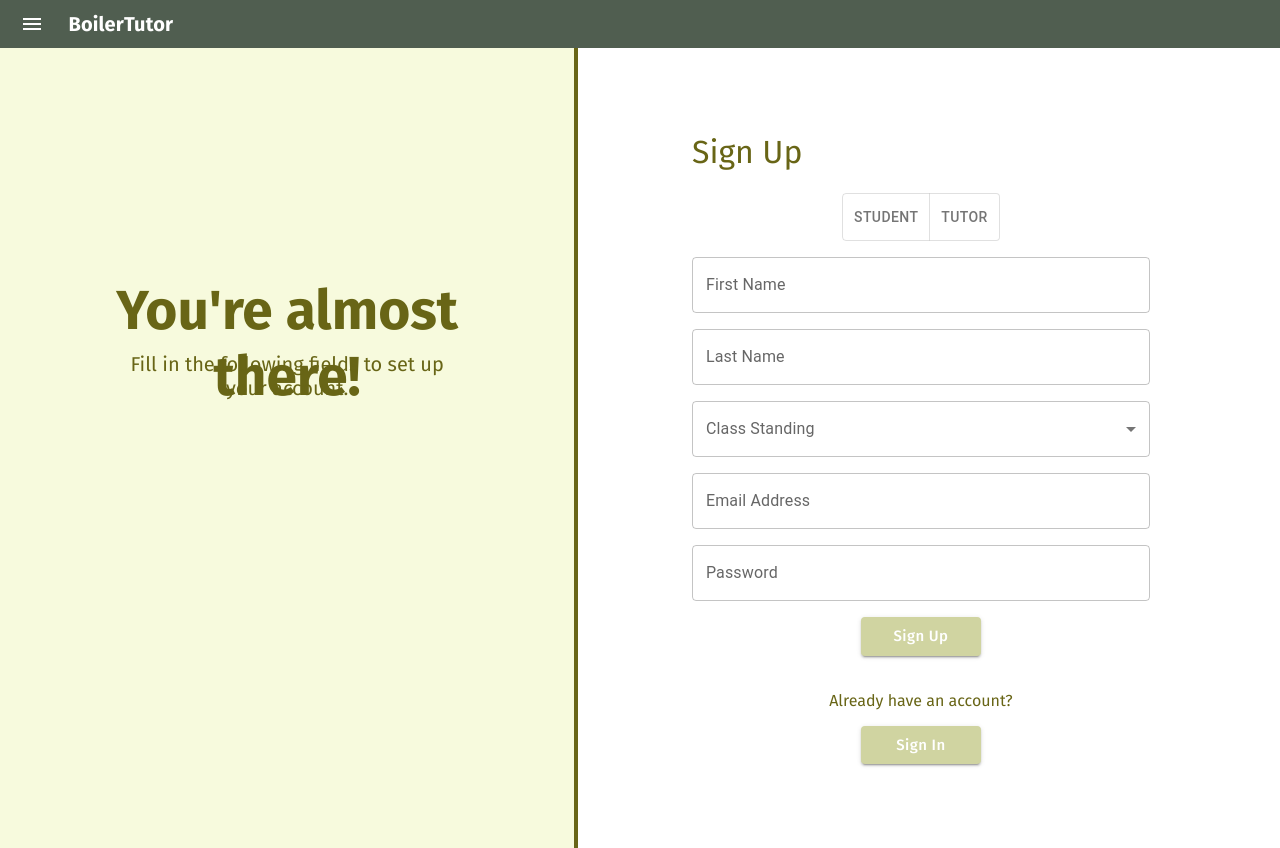
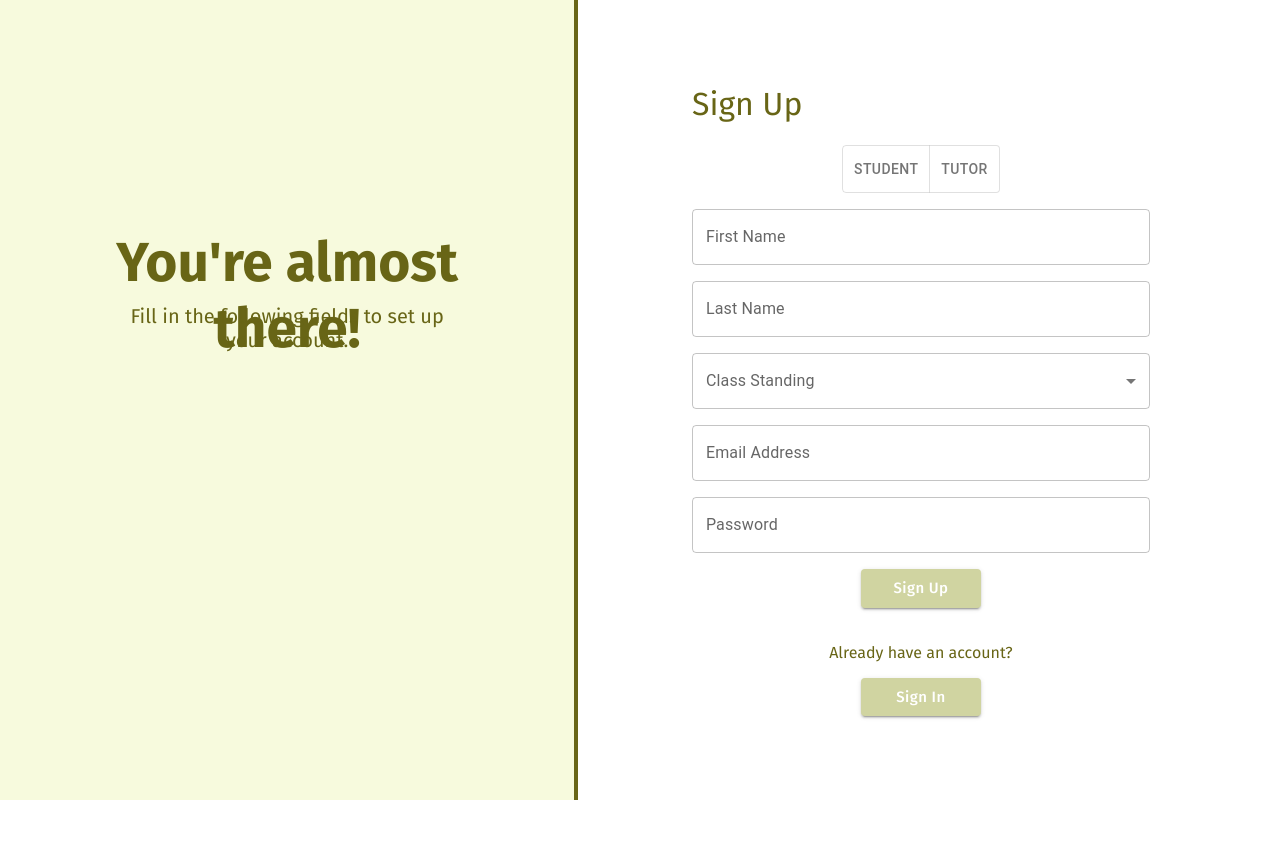
Before and after one commit to QAGCodes/BoilerTutor, a React (Create React App) app in the folder client/: page / in a window 1280 px wide. Shown: the top 848 px of the page. After the commit the page ends 800 px from the top, so only its background shows below. Built offline with nearby package versions, Linux system fonts and the light colour scheme.

Commit message:
nav bar only on required pages

```diff
--- a/client/src/App.js
+++ b/client/src/App.js
@@ -1,5 +1,5 @@
 import './App.css';
-import { BrowserRouter as Router, Routes, Route } from "react-router-dom";
+import { BrowserRouter as Router, Routes, Route, BrowserRouter } from "react-router-dom";
 import { useLocation } from "react-router-dom";
 import Signup from "./pages/signup"
 import Login from "./pages/login"
@@ -20,10 +20,16 @@ import PastSessionsTutor from './pages/tutor/pastSessionsTutor';
 
 function App() {
 
+  const location = useLocation();
+  const hideNavbar =
+    location.pathname === "/" ||
+    location.pathname === "/login" ? null : (
+      <Navbar></Navbar>
+    );
+
   return (
     <div className = "App">
-      <Navbar></Navbar>
-      <Router>
+      {hideNavbar}
         <Routes>
           <Route path="/" element={<Signup />} />
           <Route path="/login" element={<Login />} />
@@ -42,7 +48,7 @@ function App() {
           <Route path="/pastSessionsTutor" element={<PastSessionsTutor />} />
 
         </Routes>
-      </Router>
+
     </div>
   );
 }
```
Also changed, not shown: client/src/index.js (+5 -2 lines), 1 other file (tests, documents, lock files or other folders).
